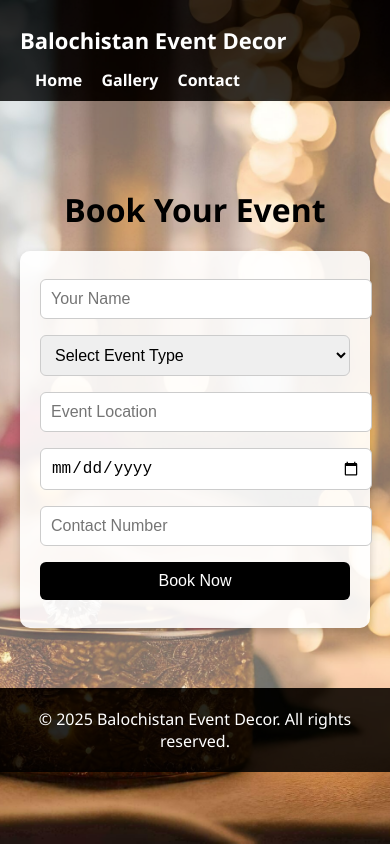
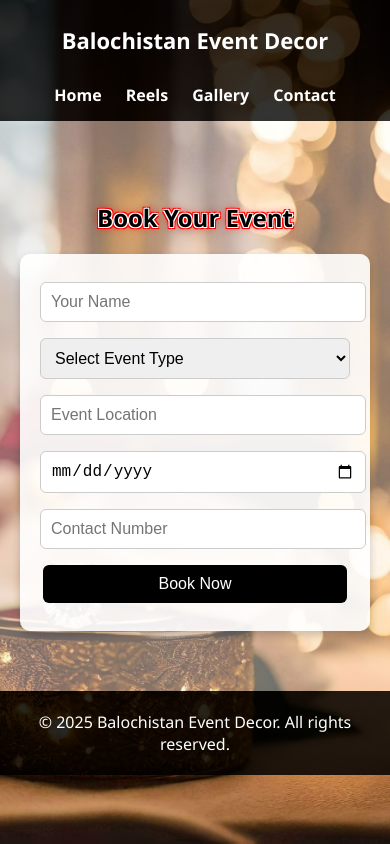
Before and after one commit to decoristan/decoristan, a plain HTML site: page booking.html in a window 390 px wide. Drawn offline with Linux system fonts and the light colour scheme.

Commit message:
booking.html

```diff
--- a/booking.html
+++ b/booking.html
@@ -59,7 +59,22 @@
   margin-bottom: 20px;
   position: relative;
   z-index: 1;
-      color: #000;
+  color: #000; /* core black text */
+  text-shadow:
+    /* thin white highlight */
+    -1px -1px 0 #fff,
+    1px -1px 0 #fff,
+    -1px 1px 0 #fff,
+    1px 1px 0 #fff,
+
+    /* thicker red outline */
+    -2px -2px 0 #ff0000,
+    2px -2px 0 #ff0000,
+    -2px 2px 0 #ff0000,
+    2px 2px 0 #ff0000,
+
+    /* soft red glow */
+    0 0 8px #ff0000;
 }
 
     .booking-form {
@@ -74,8 +89,15 @@
     }
 
     .booking-form input,
-    .booking-form select,
     .booking-form button {
+      width: 98%;
+      padding: 10px;
+      margin: 8px 0;
+      font-size: 16px;
+      border: 1px solid #ccc;
+      border-radius: 6px;
+    }
+.booking-form select{
 width: 100%;
       padding: 10px;
       margin: 8px 0;
@@ -83,6 +105,7 @@
       border: 1px solid #ccc;
       border-radius: 6px;
 }
+
 
     .booking-form button {
       background: #000;
@@ -102,14 +125,37 @@
       background: rgba(0,0,0,0.85);
       color: white;
     }
+    @media (max-width: 480px) {
+    header {
+      flex-direction: column;
+      text-align: center;
+    }
+
+    nav {
+      margin-top: 10px;
+    }
+
+    nav a {
+      display: inline-block;
+      margin: 5px 10px;
+    }
+
+    .booking-section h2 {
+      font-size: 24px;
+    }
+  }
 </style>
+  </style>
+
 </head>
 <body>
 
   <header>
+
     <h1>Balochistan Event Decor</h1>
     <nav>
       <a href="index.html">Home</a>
+      <a href="reels.html" class="btn">Reels</a>
       <a href="gallary.html">Gallery</a>
       <a href="https://wa.me/923218547399" target="_blank">Contact</a>
     </nav>
@@ -118,7 +164,7 @@
   <section class="booking-section">
     <h2>Book Your Event</h2>
     <form class="booking-form" action="https://formspree.io/f/xnnzzvze" method="POST">
-      <input type="text" name="name" placeholder="Your Name" required>
+      <input type="text" name="name" placeholder="Your Name" pattern="^[A-Za-z ]{1,60}$" title="Please enter a valid name: letters only" required>
 
       <select name="event_type" required>
         <option value="">Select Event Type</option>
@@ -129,8 +175,13 @@
       </select>
 
       <input type="text" name="location" placeholder="Event Location" required>
-      <input type="date" name="event_date" required>
-      <input type="tel" name="contact_number" placeholder="Contact Number" required>
+     <input type="date" id="dateInput" >
+
+      <script>
+       const today = new Date().toISOString().split("T")[0];
+       document.getElementById("dateInput").min = today;
+       </script>
+      <input type="tel" name="contact_number" placeholder="Contact Number"  pattern="(\+92[0-9]{10}|0[0-9]{10})" title="Enter number like 03212345678 or +923212345678" required>
 
       <button type="submit">Book Now</button>
     </form>
```
Lines whose indentation alone changed are shown as unchanged.
